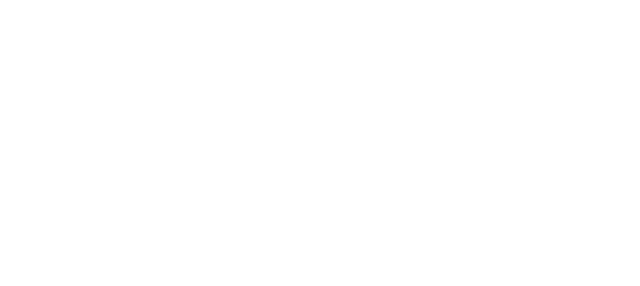
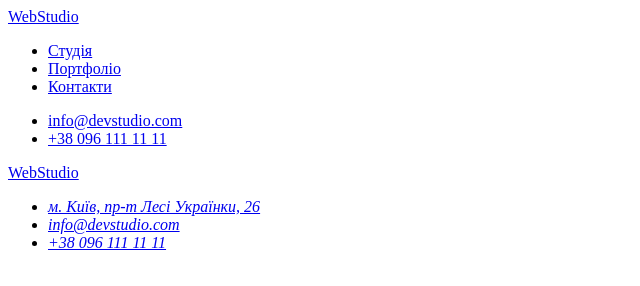
Before and after one commit to goldenduke14/goit-markup-hw-02, a plain HTML site: page portfolio.html in a window 1280 px wide. Shown: the whole page, without its empty margins (0-640 px from the left). Drawn offline with Linux system fonts and the light colour scheme.

Commit message:
create header and footer

```diff
--- a/portfolio.html
+++ b/portfolio.html
@@ -7,6 +7,42 @@
   <title lang="en">Portfolio</title>
 </head>
 <body>
-
-</body>
+  <header>
+      <a href="./index.html" lang="en">WebStudio</a>
+        <nav>
+          <ul>
+            <li>
+              <a href="#">Студія</a>
+            </li>
+            <li>
+              <a href="./portfolio.html">Портфоліо</a>
+            </li>
+            <li>
+              <a href="#">Контакти</a>
+            </li>
+          </ul>
+        </nav>
+      <ul>
+        <li><a href="mailto:info@devstudio.com">info@devstudio.com</a></li>
+        <li><a href="tel:+380961111111">+38 096 111 11 11</a></li>
+      </ul>
+    </header>
+    <footer>
+      <a href="./index.html" lang="en">WebStudio</a>
+      <address>
+        <ul>
+          <li>
+            <a
+              href="https://goo.gl/maps/YVStPBYN47tz3UrX9"
+              target="_blank"
+              rel="noopener noreferrer nofollow"
+              >м. Київ, пр-т Лесі Українки, 26
+            </a>
+          </li>
+          <li><a href="mailto:info@devstudio.com">info@devstudio.com</a></li>
+          <li><a href="tel:+380961111111">+38 096 111 11 11</a></li>
+        </ul>
+      </address>
+    </footer>
+  </body>
 </html>
```
Also changed, not shown: index.html (+1 -1 lines).
